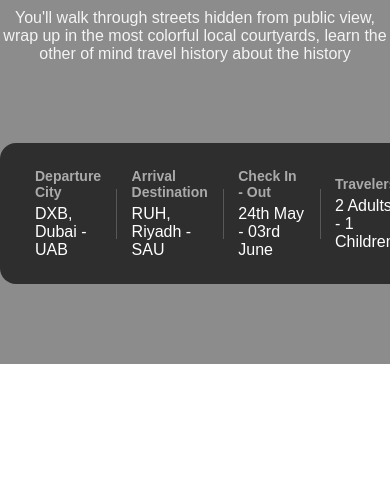
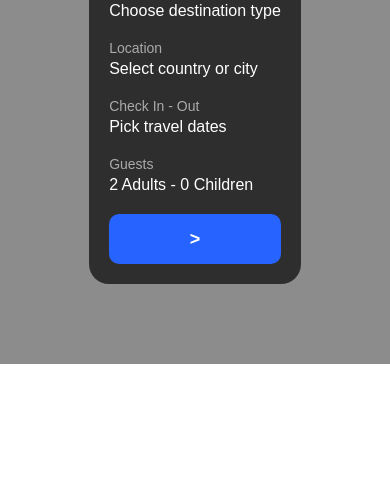
Before and after one commit to Frade11/Travora, a plain HTML site: page index.html in a window 390 px wide. Shown: the part 366-844 px from the top of the page. Drawn offline with Linux system fonts and the light colour scheme.

Commit message:
new test style

```diff
--- a/MainPageStyle.css
+++ b/MainPageStyle.css
@@ -5,6 +5,7 @@ body {
     color: #fff;
 }
 
+/* ============ CENTERED PAGE ============*/
 .page_container {
     max-width: 1600px;
     margin: 0 auto;
@@ -12,6 +13,7 @@ body {
     overflow: hidden;
 }
 
+/* ========== NAVIGATION =========== */
 .navbar {
     display: flex;
     justify-content: space-between;
@@ -45,7 +47,7 @@ body {
     cursor: pointer;
 }
 
-
+/* =========== BACKGROUND ============= */
 .hero {
     position: relative;
     height: 650px;
@@ -100,7 +102,8 @@ body {
     opacity: 0.9;
 }
 
-.search-box {
+/* ======= VISUAL FILTER ============== */
+.hotel-filter {
     position: relative;
     z-index: 3;
     background: rgba(30, 30, 30, 0.85);
@@ -108,36 +111,47 @@ body {
     align-items: center;
     justify-content: space-between;
     padding: 25px 35px;
-    border-radius: 16px;
+    border-radius: 20px;
     backdrop-filter: blur(8px);
     max-width: 1100px;
     margin: 0 auto;
     gap: 15px;
 }
 
-.search-option h4 {
+.filter-option {
+    display: flex;
+    flex-direction: column;
+    justify-content: center;
+}
+
+.filter-option h4 {
     margin: 0;
     font-size: 14px;
     color: #aaa;
-}
-
-.search-option p {
-    margin: 5px 0 0 0;
-    font-size: 16px;
     font-weight: 500;
 }
 
+.filter-option p {
+    margin: 4px 0 0;
+    font-size: 16px;
+    font-weight: 500;
+    color: #fff;
+}
+
+/* ========== BLOCK DEVIDES ============= */
 .divider {
     width: 1px;
-    height: 50px;
-    background: rgba(255, 255, 255, 0.2);
+    height: 45px;
+    background: rgba(255, 255, 255, 0.15);
 }
 
+/* ======== SEARCH BUTTON ======== */
 .search-btn {
     background: #2764ff;
     border: none;
     color: #fff;
-    font-size: 20px;
+    font-size: 22px;
+    font-weight: 600;
     width: 55px;
     height: 55px;
     border-radius: 14px;
@@ -148,3 +162,24 @@ body {
 .search-btn:hover {
     background: #1e4ed8;
 }
+
+@media (max-width: 850px) {
+    .hotel-filter {
+        flex-direction: column;
+        align-items: stretch;
+        padding: 20px;
+        gap: 20px;
+    }
+
+    .divider {
+        display: none;
+    }
+
+    .search-btn {
+        align-self: center;
+        width: 100%;
+        border-radius: 10px;
+        height: 50px;
+        font-size: 18px;
+    }
+}
--- a/index.html
+++ b/index.html
@@ -29,35 +29,39 @@
                     travel history about the history</p>
             </div>
 
-            <div class="search-box">
-                <div class="search-option">
-                    <h4>Departure City</h4>
-                    <p>DXB, Dubai - UAB</p>
+            <div class="search-box hotel-filter">
+                <div class="filter-option">
+                    <h4>Category</h4>
+                    <p>Choose destination type</p>
                 </div>
 
                 <div class="divider"></div>
 
-                <div class="search-option">
-                    <h4>Arrival Destination</h4>
-                    <p>RUH, Riyadh - SAU</p>
+                <div class="filter-option">
+                    <h4>Location</h4>
+                    <p>Select country or city</p>
                 </div>
 
                 <div class="divider"></div>
 
-                <div class="search-option">
+                <div class="filter-option">
                     <h4>Check In - Out</h4>
-                    <p>24th May - 03rd June</p>
+                    <p>Pick travel dates</p>
                 </div>
 
                 <div class="divider"></div>
 
-                <div class="search-option">
-                    <h4>Travelers</h4>
-                    <p>2 Adults - 1 Children</p>
+                <div class="filter-option">
+                    <h4>Guests</h4>
+                    <p>2 Adults - 0 Children</p>
                 </div>
 
                 <button class="search-btn">></button>
             </div>
+
+
+
+
         </section>
     </div>
 </body>
```
